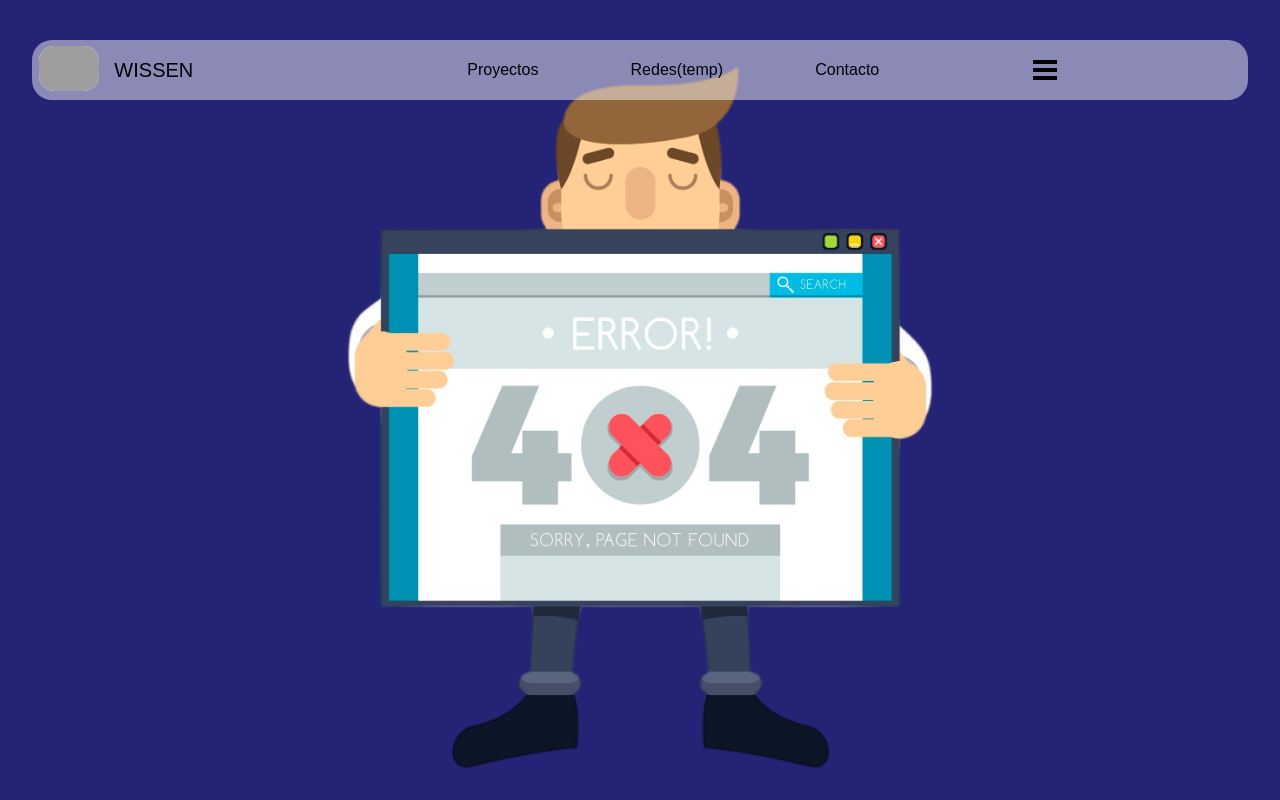
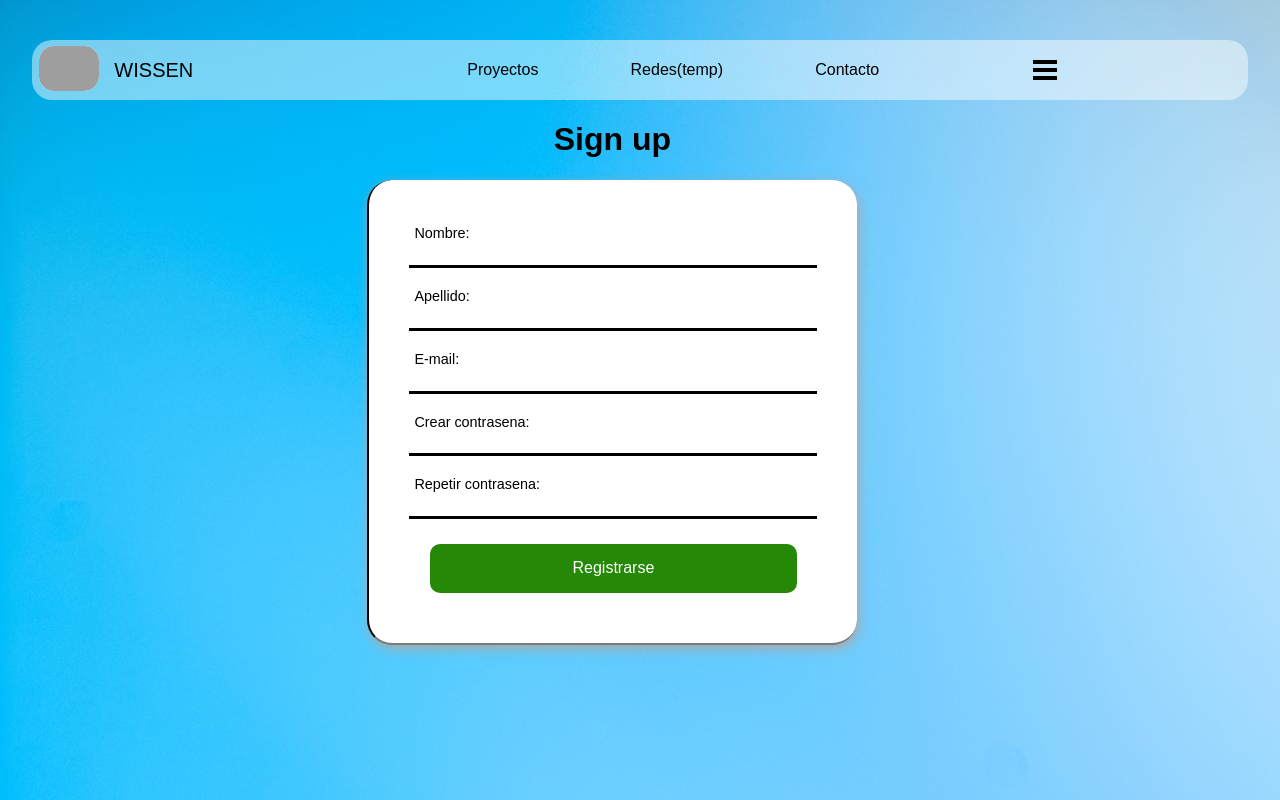
Before and after one commit to moiseStudent/wissen_blog, a Flask app: page /login in a window 1280 px wide. Run offline with Flask 3, Linux system fonts and the light colour scheme; grey boxes are pictures that could not be loaded.

Commit message:
Menu de login

```diff
--- a/server.py
+++ b/server.py
@@ -7,9 +7,23 @@ app = Flask(__name__)
 def not_fount(error):
     return render_template('404.html', error=error)
 
+### Main path ##
 @app.route('/')
 def index():
     return render_template('index.html')
 
+### Blog ##
+@app.route('/blog')
+def blog():
+    return render_template('blog.html')
+
+@app.route('/login')
+def login():
+    return render_template('sign.html')
+
+@app.route('/sign')
+def sign():
+    return render_template('sign.html')
+
 if __name__ == '__main__':
     app.run(debug=True, port=5000)
--- /dev/null
+++ b/static/css/sign.css
@@ -0,0 +1,66 @@
+.title_form-sign {
+    text-align: center;
+}
+
+.sign_form-content {
+    display: flex;
+    justify-content: center;
+    align-items: center;
+}
+
+.sign_form-content .sign_form {
+    box-shadow: 2px 4px 12px #aaa;
+    background: #fff;
+    display: flex;
+    width: 40%;
+    max-width: 1030px;
+    flex-wrap: wrap;
+    align-content: center;
+    padding: 40px;
+    border-radius: 25px;
+    border-left:2px solid #000;
+    border-bottom:2px solid #7a7a7a;
+}
+
+.sign_form-content .sign_form label {
+    font-family: sans-serif;
+    font-size: .9rem;
+    margin: 5px;
+
+}
+
+.sign_form-content .sign_form input {
+    margin-bottom: 15px;
+    width: 100%;
+    border:none;
+    border-bottom: 3px #000 solid;
+
+}
+
+.sign_form-content .sign_form input:hover {
+    transition: border-bottom;
+    transition-duration: s;
+    border-bottom: 3px #972f06 solid;
+
+}
+
+.sign_form-content .sign_form input:focus {
+    border: none;
+    outline: none;
+    border-bottom: 3px #258807 solid;
+}
+
+.sign_form-content .sign_form input[type='submit'] {
+    margin: 10px auto;
+    width: 90%;
+    border:none;
+    padding: 15px;
+    border-radius: 10px;
+    background: #258807;
+    color:#fff;
+}
+
+.sign_form-content .sign_form input[type='submit']:hover {
+    cursor: pointer;
+    background: #bbb;
+}
--- a/static/css/style.css
+++ b/static/css/style.css
@@ -1,6 +1,6 @@
-h1 {
-    color: red;
+@import url('sign.css');
+
+body {
+    font-family: sans-serif;
+    background-image: url('../picture/8207.jpg');
 }
-body{
-    background-color: rgb(37, 35, 117);
-}
--- /dev/null
+++ b/templates/sign.html
@@ -0,0 +1,41 @@
+{% extends 'base.html' %}
+
+<!-- TItulo del sitio web-->
+{% block title %}
+    {{super()}} Login
+{% endblock %}
+
+{% block content%}
+
+{% include 'navbar.html' %}
+
+    <h1 class="title_form-sign">Sign up</h1>
+
+    <div class="sign_form-content">
+
+            <form action="{{login}}" method="POST" class="sign_form">
+
+                    <label for="name_user">Nombre: </label>
+                    <input type="text" name="name_user">
+
+                    <label for="surname_user">Apellido: </label>
+                    <input type="text" name="surname_user">
+
+                    <label for="email">E-mail: </label>
+                    <input type="email" name="email" id="">
+
+                    <label for="password">Crear contrasena: </label>
+                    <input type="password" name="password" id="">
+
+                    <label for="password-verify">Repetir contrasena: </label>
+                    <input type="password" name="password-verify" id="">
+
+                    <input type="submit" value="Registrarse">
+
+                </form>
+
+    </div>
+
+
+
+{% endblock %}
```
Also changed, not shown: templates/blog.html (added, +13 -0 lines), static/picture/54332.jpg (added), static/picture/8207.jpg (added), static/picture/geometric-1732847_1280.jpg (added).
